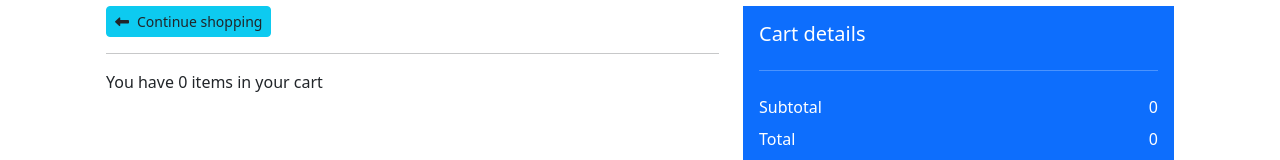
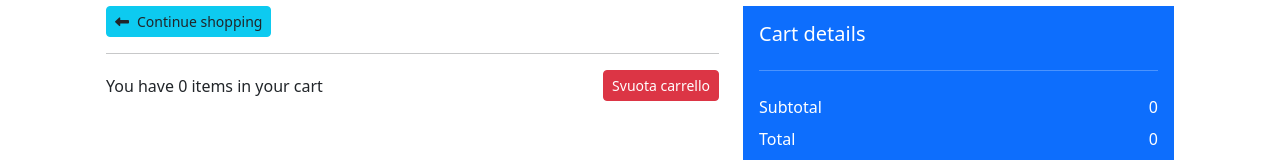
Before and after one commit to ArmandoMarino/Booliveroo-front, a Vue app: page /cart in a window 1280 px wide. Shown: the part 150-310 px from the top of the page. Built offline with nearby package versions, Linux system fonts and the light colour scheme.

Commit message:
method for remove all items from cart

```diff
--- a/src/components/CartBTN.vue
+++ b/src/components/CartBTN.vue
@@ -33,10 +33,9 @@ export default {
                 });
                 this.toAdd = !this.toAdd;
             } else {
-                toast('Puoi ordinare solo da un ristorante alla volta!', { autoClose: 1000 });
+                toast("<p>ciaone</p>", { autoClose: 105000, theme: "dark" });
             }
-        }
-
+        },
     },
     mounted() {
         // console.log(this.$store.state.cart)
--- a/src/pages/Cart.vue
+++ b/src/pages/Cart.vue
@@ -1,11 +1,16 @@
 <script>
 import CartAddRemove from '../components/CartAddRemove.vue';
+import store from '../store';
 export default {
     components: { CartAddRemove },
     methods: {
         removeItem(item) {
             this.$store.commit('addRemoveCart', { product: item, toAdd: false })
         },
+
+        emptyCart() {
+            this.$store.commit('emptyCart', this.$store.state)
+        }
     },
 }
 </script>
@@ -31,6 +36,11 @@ export default {
                                     <div class="d-flex justify-content-between align-items-center mb-4">
                                         <div>
                                             <p class="mb-0">You have {{ $store.state.cart.length }} items in your cart</p>
+                                        </div>
+
+                                        <div>
+                                            <button class="btn btn-sm btn-danger" @click="emptyCart()">Svuota
+                                                carrello</button>
                                         </div>
                                     </div>
 
--- a/src/store/index.js
+++ b/src/store/index.js
@@ -1,4 +1,4 @@
-import { createStore } from 'vuex'
+import { createStore } from "vuex";
 /* eslint-disable */
 export default createStore({
   state: {
@@ -6,38 +6,22 @@ export default createStore({
     cartTotal: 0,
   },
   mutations: {
-
     async initialiseStore(state) {
-            if (localStorage.getItem('cart')) {
-                state.cart = JSON.parse(localStorage.getItem('cart'))
+      if (localStorage.getItem("cart")) {
+        state.cart = JSON.parse(localStorage.getItem("cart"));
       }
-            if (localStorage.getItem('cartTotal')) {
-                state.cartTotal = parseFloat(localStorage.getItem('cartTotal'))
+      if (localStorage.getItem("cartTotal")) {
+        state.cartTotal = parseFloat(localStorage.getItem("cartTotal"));
       }
       return true;
     },
     addRemoveCart(state, payload) {
-
       //add or remove item
-            payload.toAdd ?
-                state.cart.push(payload.product) :
-                state.cart = state.cart.filter(function (obj) {
+      payload.toAdd
+        ? state.cart.push(payload.product)
+        : (state.cart = state.cart.filter(function (obj) {
             return obj.id !== payload.product.id;
-                });
-
-            //calculating the total
-            state.cartTotal = state.cart.reduce((accumulator, object) => {
-
-                return parseFloat(accumulator) + parseFloat(object.price * object.qty);
-            }, 0);
-
-            //saving in web storage
-            localStorage.setItem('cartTotal', JSON.stringify(state.cartTotal));
-            localStorage.setItem('cart', JSON.stringify(state.cart));
-        },
-        updateCart(state, payload) {
-            //update quantity
-            state.cart.find(o => o.id === payload.product.id).qty = payload.product.qty;
+          }));
 
       //calculating the total
       state.cartTotal = state.cart.reduce((accumulator, object) => {
@@ -45,10 +29,31 @@ export default createStore({
       }, 0);
 
       //saving in web storage
-            localStorage.setItem('cartTotal', JSON.stringify(state.cartTotal));
-            localStorage.setItem('cart', JSON.stringify(state.cart));
+      localStorage.setItem("cartTotal", JSON.stringify(state.cartTotal));
+      localStorage.setItem("cart", JSON.stringify(state.cart));
+    },
+    updateCart(state, payload) {
+      //update quantity
+      state.cart.find((o) => o.id === payload.product.id).qty =
+        payload.product.qty;
+
+      //calculating the total
+      state.cartTotal = state.cart.reduce((accumulator, object) => {
+        return parseFloat(accumulator) + parseFloat(object.price * object.qty);
+      }, 0);
+
+      //saving in web storage
+      localStorage.setItem("cartTotal", JSON.stringify(state.cartTotal));
+      localStorage.setItem("cart", JSON.stringify(state.cart));
+    },
+
+    emptyCart(state) {
+      state.cart = [];
+      state.cartTotal = 0;
+      localStorage.removeItem("cart");
+      localStorage.removeItem("cartTotal");
     },
   },
   actions: {},
   modules: {},
-})
+});
```
Lines whose indentation alone changed are shown as unchanged.
